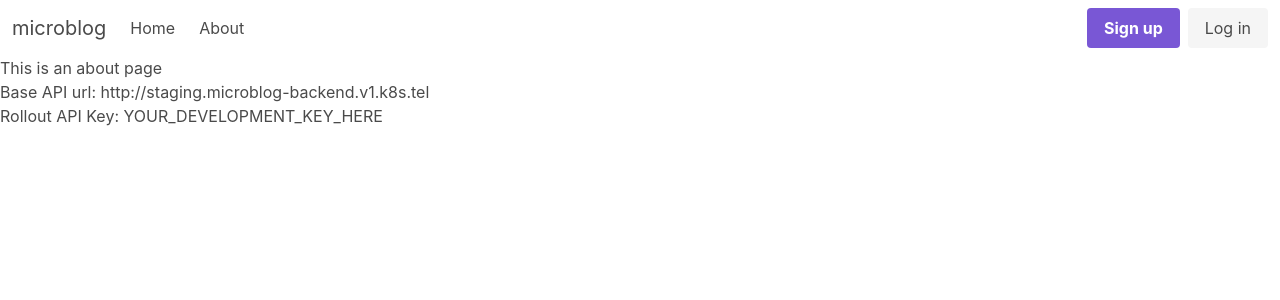
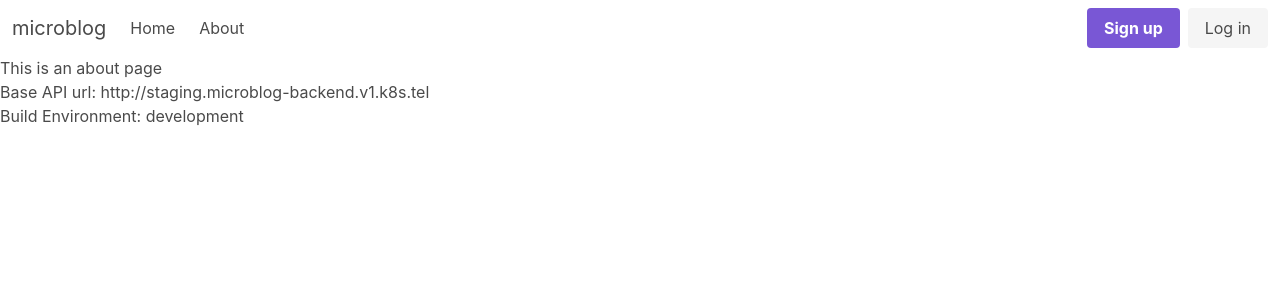
Before and after one commit to zsanettmagyar-cbcorews/microblog-frontend, a Vue app: page /about in a window 1280 px wide. Shown: the top 300 px of the page. Built offline with nearby package versions, Linux system fonts and the light colour scheme.

Commit message:
Update About.vue

```diff
--- a/src/views/About.vue
+++ b/src/views/About.vue
@@ -2,7 +2,7 @@
   <div class="about">
     <h1>This is an about page</h1>
     <p>Base API url: {{env}}</p>
-    <p>Rollout API Key: {{api_key}}</p>
+    <p>Build Environment: {{build_env}}</p>
   </div>
 </template>
 
@@ -11,7 +11,7 @@ export default {
   data: () => {
     return {
       env: process.env.VUE_APP_BASE_API_URL,
-      api_key: process.env.VUE_APP_ROLLOUT_KEY
+      build_env: process.env.VUE_APP_BUILD_ENVIRONMENT
     }
   }
 }
```
